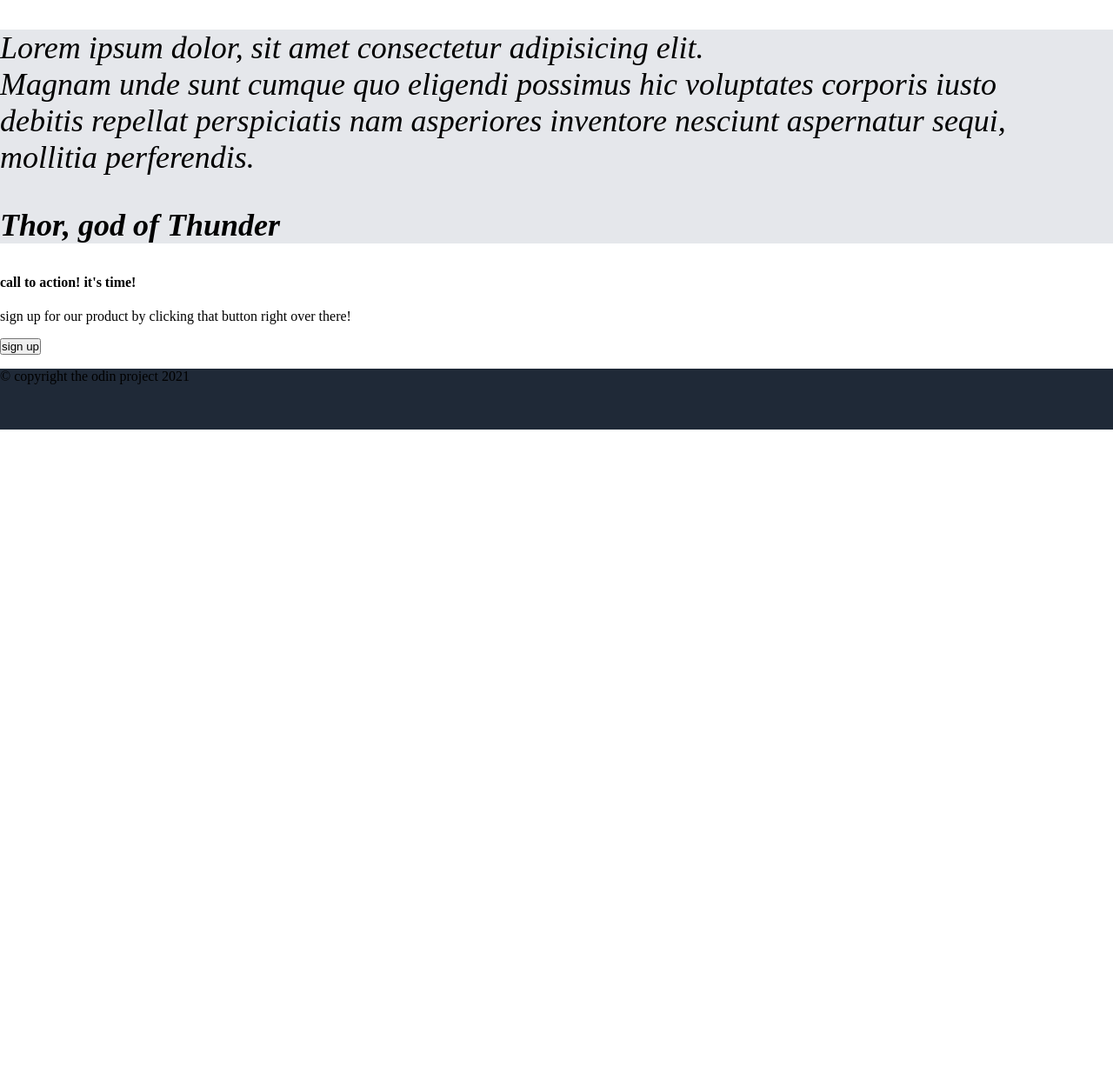
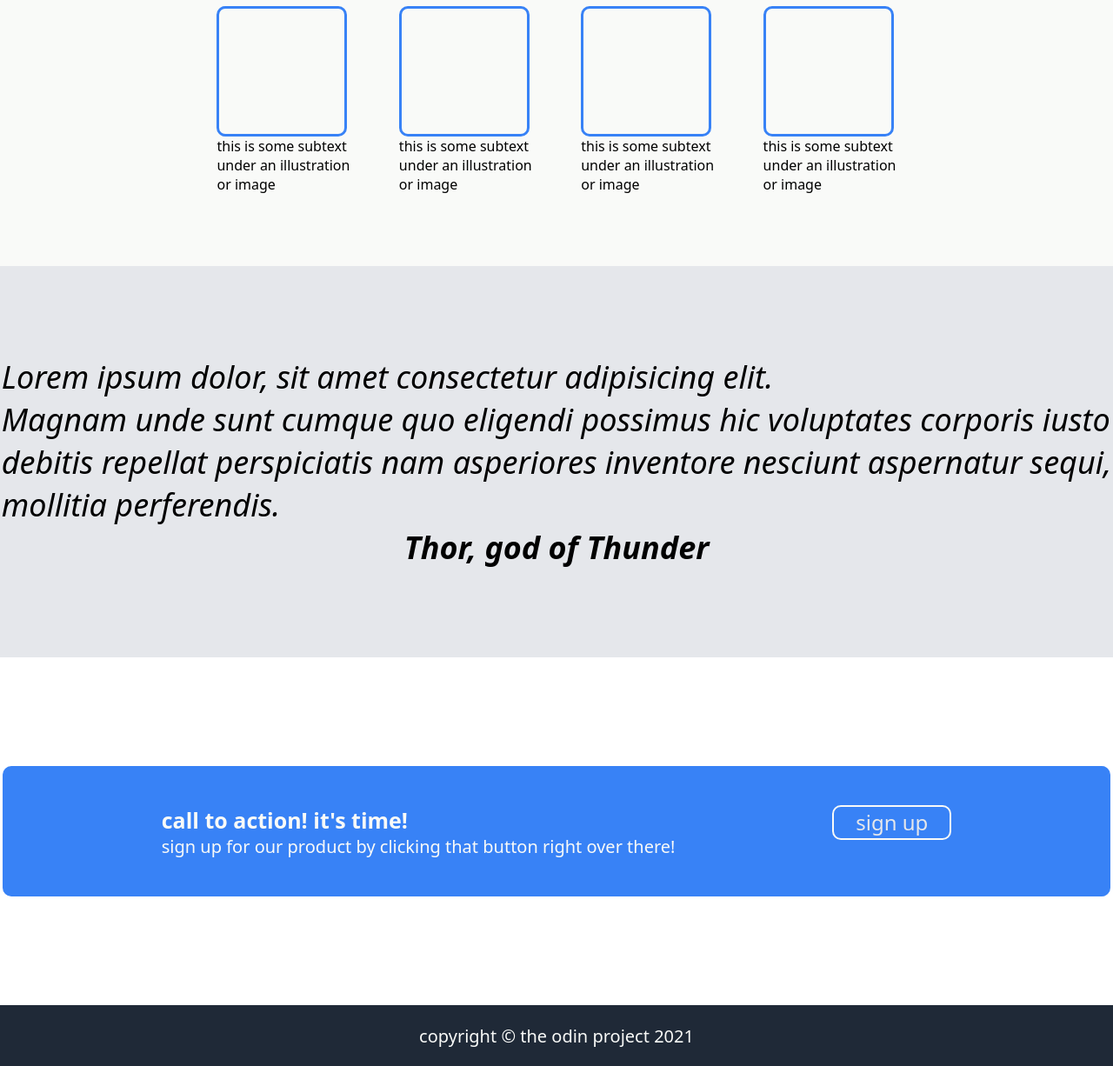
Before and after one commit to kelvinLima8/Landingpage, a plain HTML site: page index.html in a window 1280 px wide. Shown: the part 744-1970 px from the top of the page at 87% size. Before the commit the page ends 1238 px from the top, so only its background shows below. Drawn offline with Linux system fonts and the light colour scheme.

Commit message:
version web finalizada

```diff
--- a/index.html
+++ b/index.html
@@ -11,7 +11,7 @@
     <header>
         <div class="conteiner">
             <p class="logo">
-                header logo
+                Header logo
             </p>
             <nav>
                 <a href="#"> header link one </a>
@@ -39,14 +39,36 @@
 
          </section>
       <section id="info">
-        <div>
+        <div class="random">
             <h2> Some random information. </h2>
         </div>
         <div class="contcajas">
-         <div class="cajitas"> </div> <p> this is some kkkkk</p>
-        <div class="cajitas"> </div> <p> this is some kkkkk</p>
-        <div class="cajitas"> </div> <p> this is some kkkkk</p>
-        <div class="cajitas"> </div> <p> this is some kkkkk</p>
+
+         <div class="caj">
+            <div class="cajitas"> </div>
+            <p> this is some subtext <br> under
+                an illustration <br> or image
+            </p>
+         </div>
+
+         <div class="caj">
+            <div class="cajitas"> </div>
+            <p> this is some subtext <br> under
+                an illustration <br> or image </p>
+             </div>
+
+         <div class="caj">
+            <div class="cajitas"> </div>
+            <p> this is some subtext <br> under
+                an illustration <br> or image </p>
+
+             </div>
+
+         <div class="caj">
+            <div class="cajitas"> </div>
+            <p> this is some subtext <br> under
+                an illustration <br> or image </p>
+             </div>
      </div>
 
       </section>
@@ -54,23 +76,33 @@
         <p> Lorem ipsum dolor, sit amet consectetur adipisicing elit.<br>
             Magnam unde sunt cumque quo eligendi possimus hic voluptates corporis iusto <br>
             debitis repellat perspiciatis nam asperiores inventore nesciunt aspernatur sequi,<br>
-            mollitia perferendis.</p> <p><strong> Thor, god of Thunder </strong> </p>
+            mollitia perferendis.</p>
+            <p> <strong> Thor, god of Thunder </strong> </p>
       </section>
       <section class="info3">
-        <div>
-            <h4>
-                call to action! it's time!
-            </h4>
-            <p> sign up for our product by clicking that button right over there!</p> <button>sign up</button>
+        <div class="info4">
+
+            <div class="b3">
+                <h4>
+                    call to action! it's time!
+                </h4>
+                <p> sign up for our product by clicking that
+                    button right over there!</p>
+            </div>
+
+                <div class="b2">
+                    <button class="boton2">sign up</button>
+                 </div>
+
 
         </div>
-      </section>
+      </sectio>
 
 
     </main>
     <div class="foot">
         <footer>
-            <p> &copy; copyright the odin project 2021 </p>
+            <p> copyright &copy; the odin project 2021 </p>
          </footer>
     </div>
 
--- a/styles.css
+++ b/styles.css
@@ -1,8 +1,8 @@
 * {
-    background-color:
-    margin: 0;
+    margin:0;
     padding: 0;
     box-sizing:border-box;
+    font-family: system-ui, -apple-system, BlinkMacSystemFont, 'Segoe UI', Roboto, Oxygen, Ubuntu, Cantarell, 'Open Sans', 'Helvetica Neue', sans-serif;
 }
 body {
     margin: 0%;
@@ -16,9 +16,9 @@ header {
     display: flex;
     align-content: space-around;
     flex-wrap: wrap;
-    justify-content:space-around;
+    justify-content:space-evenly;
     height:70px ;
-    width:100%px ;
+    width:100% ;
     padding: 0px;
 
 }
@@ -27,12 +27,13 @@ header {
     height: 470px;
     border: 3px solid rgba(0, 0, 0, 0);
     display: flex;
-    align-items:;
+    align-items:center;
     justify-content:space-evenly ;
     flex-direction: ;
     background-color: #1f2937;
     margin: 0px;
     padding: 0px;
+    align-content:space-around ;
 
 }
 
@@ -41,7 +42,10 @@ header {
     flex-direction:column ;
     align-items: center;
     align-content: center;
-    background-color: aliceblue;
+    background-color:#F9FAF8;
+    width: 100%;
+    height: 510px;
+    justify-content: space-evenly;
 }
 .boton1 {
     background-color: #3882f6;
@@ -59,22 +63,37 @@ header {
     font-size: 36px;
     font-weight: 300;
     font-style: italic;
+    align-content:center ;
+    display:flex ;
+    flex-direction: column;
+    align-items: center;
+    width: 100%px;
+    height: 450px;
+    justify-content: center;
 }
 .contcajas {
     display: flex;
-    background-color: aliceblue;
+    background-color:#F9FAF8;
+    border: 3px solid rgba(0, 0, 0, 0);
+    width: 900px;
+    justify-content:space-evenly;
 
 }
 .cajitas {
-    width: 100px;
-    height: 100px;
-    border: 3px solid black;
-    background-color: aliceblue;
+    width: 150px;
+    height: 150px;
+    border: 3px solid #3882f6;
+    background-color:#F9FAF8;
     display: flex;
+    border-radius: 10px;
+    color: #3882f6;
 
 }
+.caj {
+    background-color: #F9FAF8;
+}
 h2 {
-    background-color: aliceblue;
+    background-color:#F9FAF8;
 }
 footer {
     background-color: #1f2937;
@@ -102,6 +121,8 @@ nav {
     font-size: 18px;
     color: #E5E7EB;
     display: flex;
+    width: 700px;
+    justify-content: space-evenly;
 
 
 }
@@ -115,3 +136,61 @@ a {
     display: flex;
     border: 2px solid black;
 }
+.info3 {
+    border: 3px solid rgba(0, 0, 0, 0);
+    width: px;
+    height: 400px;
+    align-items: center;
+    display: flex;
+    justify-content: space-around;
+}
+.info4 {
+    border: 2px solid rgba(0, 0, 0, 0);
+    width: 1400px;
+    height: 150px;
+    border-radius: 10px;
+    background-color: #3882f6;
+    display: flex;
+    flex-direction: ;
+    flex-wrap: wrap;
+    align-content: space-around;
+    justify-content:space-evenly;
+}
+.b2 {
+    display: flex;
+}
+.b3 {
+    display: flex;
+    flex-direction: column;
+}
+.boton2 {
+    background-color: #3882f6;
+    font-size: 24px;
+    color: #E5E7EB;
+    width: 137px;
+    height: 40px;
+    border-radius: 10px;
+    border-style: none;
+    border: 2px solid #F9FAF8;
+    appearance: none;
+}
+ .info3 .info4 .h4 {
+font-size: 100px;
+}
+footer {
+    display: flex;
+    justify-content:space-around;
+    color: #F9FAF8;
+    font-size: 20px;
+    align-items:center;
+}
+h4 {
+    font-size: 25px;
+    margin: 0%;
+    color: #F9FAF8;
+}
+.info4 p {
+    margin: 0%;
+    font-size:20px ;
+    color: #F9FAF8;
+}
```
